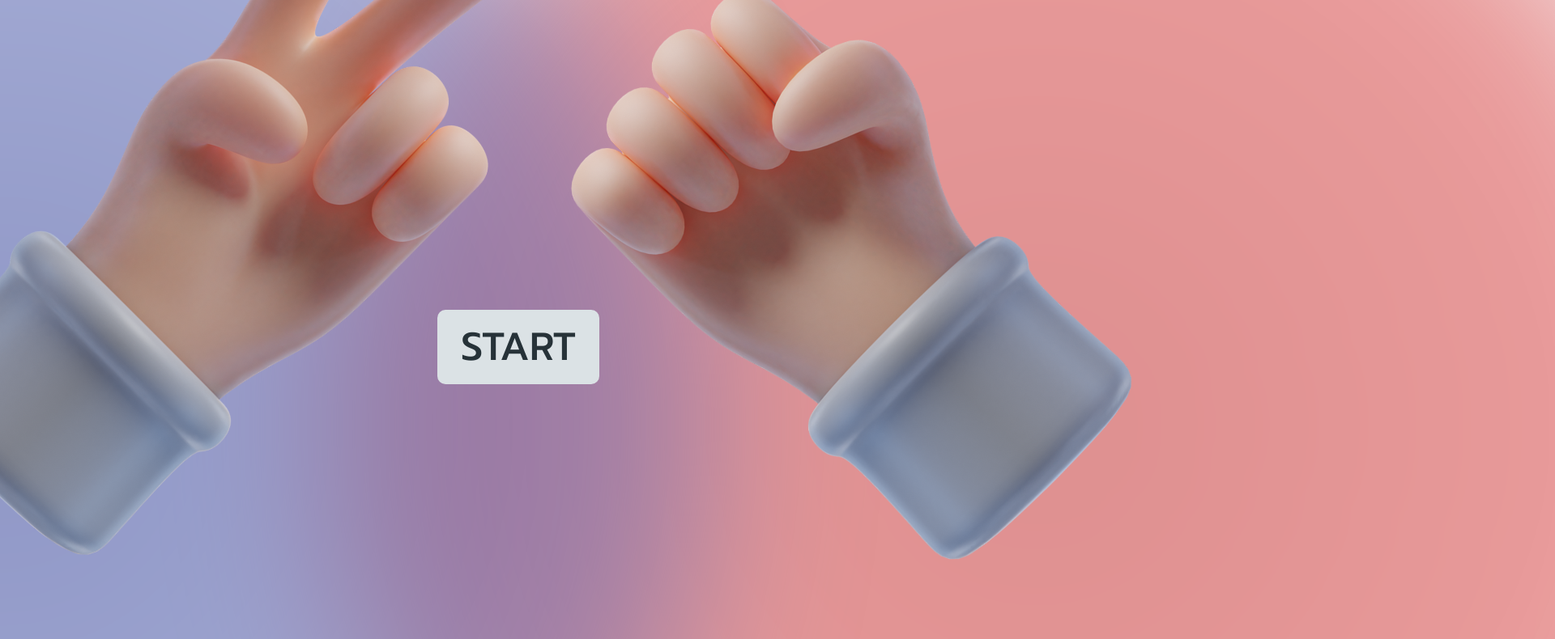
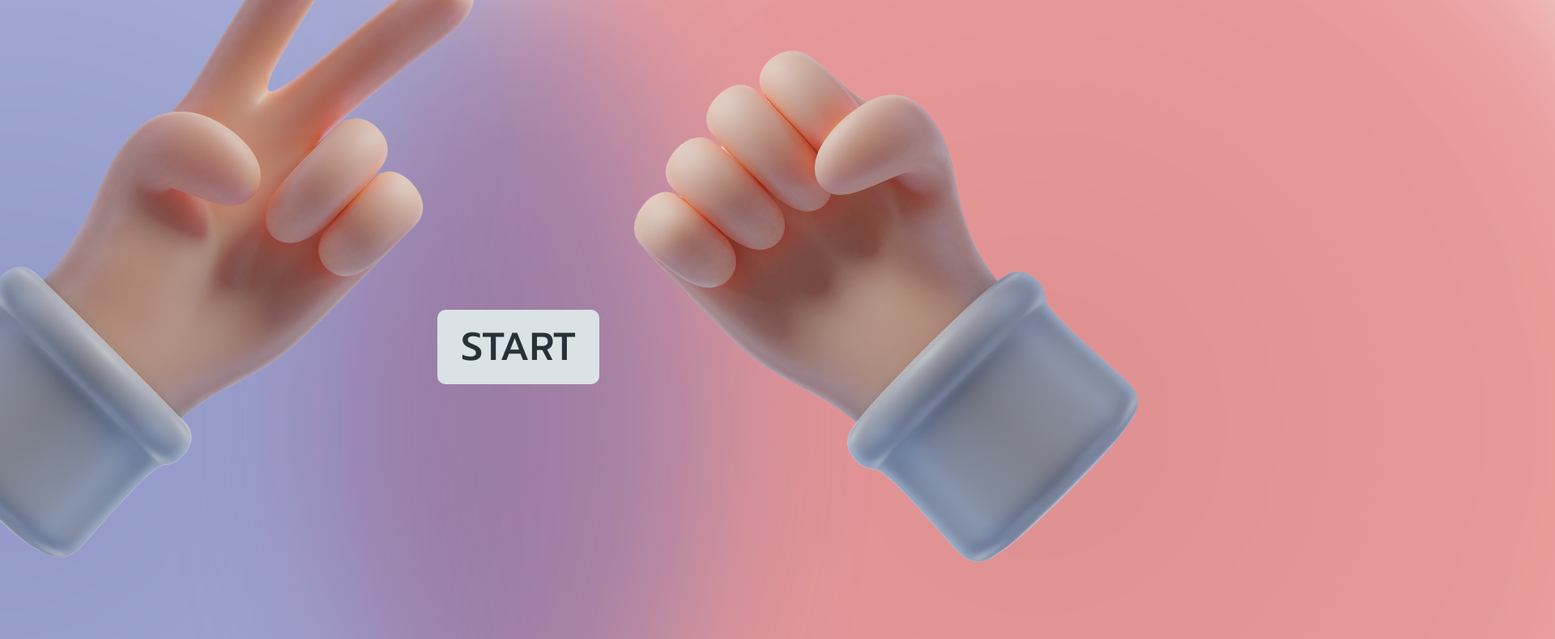
Before and after one commit to parunchxi/JavaScript-Rock-Paper-Scissors, a plain HTML site: page index.html in a window 1280 px wide. Shown: the part 275-1065 px from the top of the page at 81% size, 1920 px wide, since content can reach past the window. After the commit the page ends 800 px from the top, so only its background shows below. Drawn offline with nearby package versions, Linux system fonts and the light colour scheme.

Commit message:
Update style.css

```diff
--- a/style.css
+++ b/style.css
@@ -97,7 +97,7 @@ header p {
 }
 
 .button-group {
-    position: absolute;
+    position: fixed;
     bottom: 40px;
     left: 50%;
     transform: translateX(-50%);
@@ -124,7 +124,7 @@ header p {
 }
 
 .select-bar {
-    position: absolute;
+    position: fixed;
     bottom: 40px;
     left: 50%;
     transform: translateX(-50%);
@@ -149,7 +149,7 @@ header p {
 }
 
 .bg {
-    position: absolute;
+    position: fixed;
     height: 100vh;
     width: 100vw;
     top: 0;
@@ -183,8 +183,8 @@ header p {
 
 .bg img {
     position: absolute;
-    width: 1000px;
-    height: 1000px;
+    width: 900px;
+    height: 900px;
     z-index: 0;
 }
 
```
